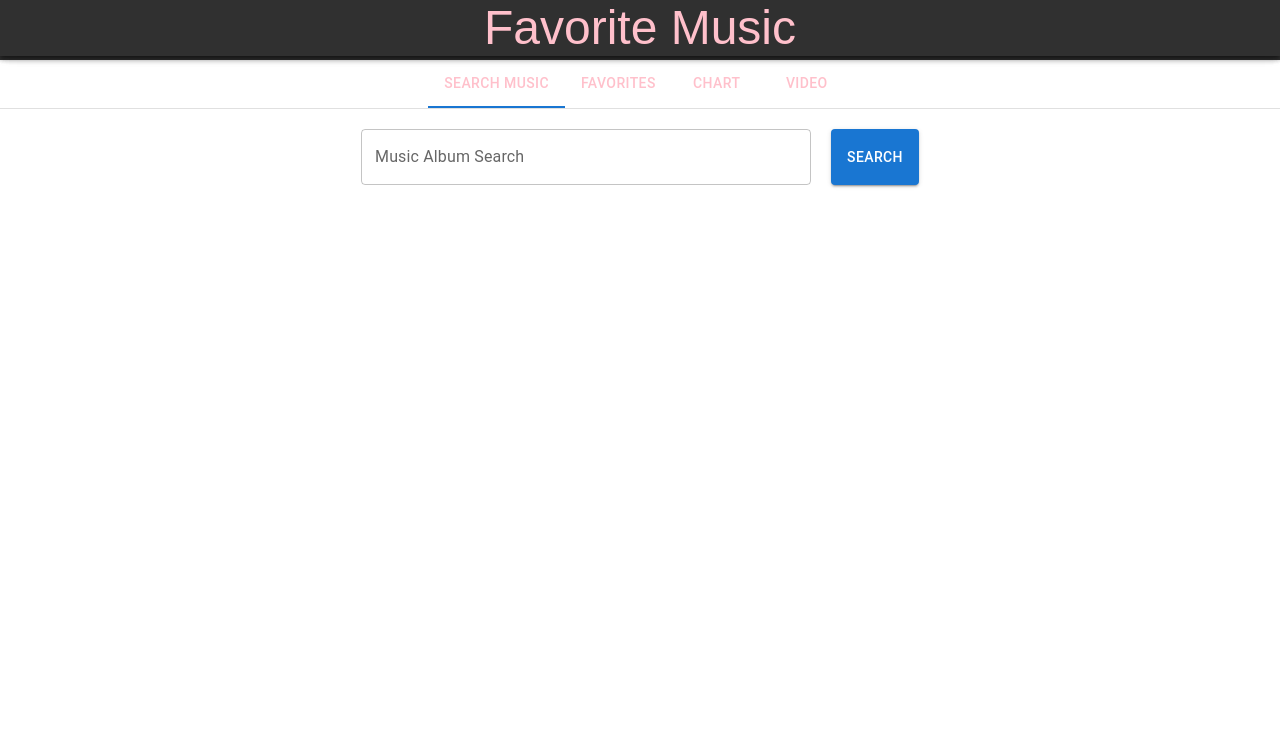
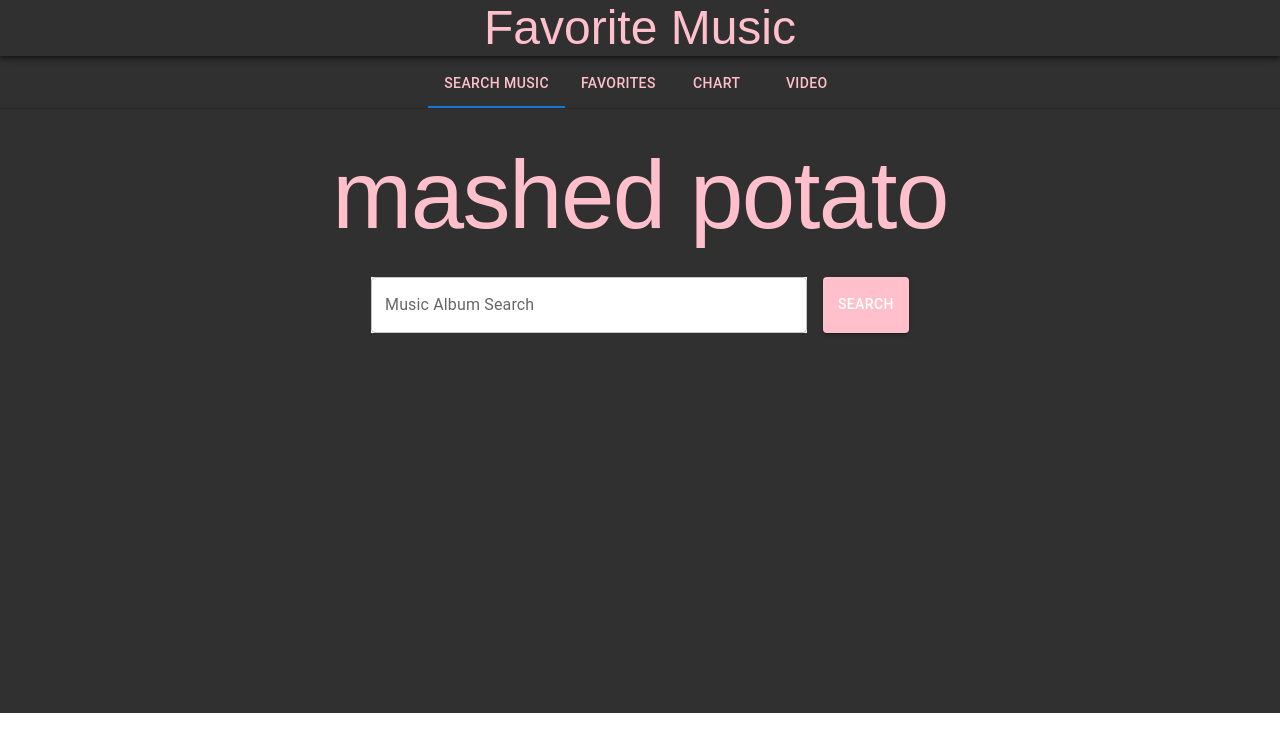
Before and after one commit to Yurim222/MyFav, a React app: page / in a window 1280 px wide. Shown: the top 752 px of the page. Built offline with nearby package versions, Linux system fonts and the light colour scheme; the HTML template or start-up script is replaced by a standard one.

Commit message:
eunjeong css update

```diff
--- a/src/App.js
+++ b/src/App.js
@@ -2,7 +2,6 @@ import React, { Component } from 'react';
 import {Box, Tabs, Tab, Typography, AppBar, CssBaseline} from '@mui/material';
 import SearchPage from './SearchPage';
 import Youtube from './Youtube';
-
 import Secondtab from './Secondtab';
 import Chart from './Chart';
 import chart_list from './data';
@@ -16,16 +15,17 @@ export default function App () {
     }
 
     return (
+        <div style= {{ backgroundColor : "#303030", minHeight : "713px"}}>
         <React.Fragment>
             <CssBaseline/>
             <AppBar position="fixed">
-                <Typography align="center" variant="h3" color="inherit">Favorite Music</Typography>
+            <Typography align="center" variant="h3" color="inherit">Favorite Music</Typography>
             </AppBar>
             <AppBar position="fixed" style={{backgroundColor : "#303030", outlineColor:"#303030"}}>
                 <Typography align="center" variant="h3" color="pink" style={{fontFamily :"fantasy"}}>Favorite Music</Typography>
             </AppBar>
             <div style={{height: 60, width: '100%', backgroundColor : "#303030"}}></div>
-            <Box sx={{ borderBottom: 1, borderColor: 'divider'}}>
+            <Box sx={{ borderBottom: 1, borderColor: 'divider', backgroundColor : "#303030"}}>
                 <Tabs value={currentTab} onChange={handleTabChange} aria-label="basic tabs" centered >
                   <Tab label="Search Music" value={0} style={{color: "pink"}}/>
                   <Tab label="Favorites" value={1} style={{color: "pink"}}/>
@@ -40,5 +40,6 @@ export default function App () {
             { currentTab == 3 && <Youtube urlid = "ptfbkgbiitM"/>}
 
         </React.Fragment>
+        </div>
     )
 }
--- a/src/Chart.js
+++ b/src/Chart.js
@@ -1,17 +1,35 @@
 import React from 'react';
 import {Card, CardContent, Typography, CardActions, IconButton} from '@mui/material';
 import {Favorite, FavoriteBorder} from '@mui/icons-material';
+import SnackMsg from './SnackMsg';
+import {useStore} from "../src/model/Store"
 
 
 
 export default function Chart ({list}) {
     const [likes, setLikes] = React.useState({});
+    const [snackState, setSnackState] = React.useState({open : false, msg : ''})
 
-const toggleFavorite = (id) => () => {
-    setLikes({...likes, [id] : !likes[id]});
-}
+    const toggleFavorite = (id, name) => {
+
+        setLikes({...likes, [id] : !likes[id]});
+        setSnackState({...snackState, open : true, msg : `${name} is added` })
+    }
+
+    const handleSnackbarClose = (event, reason) => {
+        if (reason === 'clickaway') {
+            return;
+        }
+
+        setSnackState({open : false, msg : ''});
+    }
+
+    const {likelist,add} = useStore();
+
     return (
         <div style={{backgroundColor : "#303030", outlineColor:"pink"}}>
+        <Typography variant='h2' style={{ marginTop : '2%', marginBottom : '2%', fontFamily :"fantasy"}} color="pink" align="center">
+                    Billboard 200</Typography>
             {list.data.map(item => {
                 return (
                 <Card style={{backgroundColor:"#303030"}}>
@@ -24,15 +42,12 @@ const toggleFavorite = (id) => () => {
                         <Typography variant="subtitle1" color="white"> {item.name}</Typography>
                         <Typography variant="subtitle2" color="white"> {item.artist}</Typography>
                         </div>
-                        <CardActions>
-                        <IconButton  onClick={toggleFavorite(item.rank)} style = {{color : "pink"}}>
-                            {(likes[item.rank] === true) ?
-                                <Favorite /> : <FavoriteBorder /> }
-                        </IconButton>
-                    </CardActions>
                         </CardContent>
-                </Card>)
+                </Card>
+                )
             })}
+            <SnackMsg open = {snackState.open} message={snackState.msg}
+                onClose={handleSnackbarClose}/>
         </div>
     );
 }
--- a/src/MusicList.js
+++ b/src/MusicList.js
@@ -16,6 +16,7 @@ const styles = {
         marginBottom : "20pt",
         marginLeft : 'auto',
         marginRight : 'auto',
+        backgroundColor : "white",
     },
 };
 
@@ -54,11 +55,10 @@ export default function MusicList ({list}) {
                 <Card sx={styles.card} key={item.collectionId}>
                   <CardContent style={{display:"flex", flexDirection: "row"}}>
                     <img className = "artwork" src = {item.artworkUrl100} width= "70px" height="70px" style={{marginRight:"3%", justifyContent:"left"}}/>
-                    <div style={{justifyContent:"center"}}>
+                    <div style={{justifyContent:"center", width : 600}}>
+                        <Typography variant="subtitle1"> {item.collectionCensoredName}</Typography>
                         <Typography variant="subtitle2"> {item.artistName}</Typography>
-                        <Typography variant="subtitle1"> {item.collectionCensoredName}</Typography>
                     </div>
-                    </CardContent>
                     <CardActions>
                         <IconButton  onClick={()=>{
                                 toggleFavorite(item.collectionId, item.collectionName);
@@ -69,7 +69,7 @@ export default function MusicList ({list}) {
                                 <Favorite /> : <FavoriteBorder /> }
                         </IconButton>
                     </CardActions>
-
+                    </CardContent>
                 </Card>)
             })}
             <SnackMsg open = {snackState.open} message={snackState.msg}
--- a/src/SearchPage.js
+++ b/src/SearchPage.js
@@ -1,9 +1,18 @@
 import React from 'react';
-import {Button, TextField} from '@mui/material';
+import {Button, TextField, Typography} from '@mui/material';
 import MusicList from './MusicList';
 
 export default function SearchPage ({list, onSearch}) {
     const [searchWord, setSearchWord] = React.useState('');
+
+    const styles = {
+        btn: {
+            backgroundColor : "pink",
+            paddingColor : "#303030",
+
+
+        },
+    };
 
     const handleSearch = (event) => {
         event.preventDefault();
@@ -24,14 +33,19 @@ export default function SearchPage ({list, onSearch}) {
     return (
         <React.Fragment>
 
-            <form style={{display: 'flex', marginTop : 20, marginBottom : 15}}>
-                <div style={{display : 'flex', marginLeft : 'auto', marginRight : 'auto',}}>
-                    <TextField variant="outlined" label="Music Album Search" type="search" style={{width : 450}}
+            <form style={{display: 'flex', flexDirection: "column", marginTop : "30px", marginBottom : "25px", backgroundColor : "#303030"}}>
+            <div>
+                <Typography variant='h1' style={{ marginBottom : '2%', fontFamily :"fantasy"}} color="pink" align="center">
+                    		mashed potato</Typography>
+            </div>
+            <div style={{display : 'flex', marginLeft : 'auto', marginRight : 'auto', marginBottom:'3%', backgroundColor : "#303030"}}>
+                    <TextField variant="outlined" label="Music Album Search" type="search" style={{width : 450, backgroundColor : "white", marginRight : "3%", color:"pink"}}
                         onChange={handleSearchTextChange} value={searchWord}>
                     </TextField>
                     <Button variant="contained" color="primary"
                         type="submit" onClick={handleSearch}
-                        style={{marginLeft : 20}}>
+                        sx={styles.btn}
+                        >
                         Search
                     </Button>
                 </div>
--- a/src/Secondtab.js
+++ b/src/Secondtab.js
@@ -48,8 +48,9 @@ export default function Secondtab() {
   useEffect(()=>{
     console.log("likelist",likelist.map(v=>v))
   },[likelist])
-  return (
-    <>
+  return (<div>
+    <Typography variant='h2' style={{ marginTop : '2%', marginBottom : '2%', fontFamily :"fantasy"}} color="pink" align="center">
+    likes</Typography>
       {likelist.map((v)=>{
         return(
           <Card sx={styles.card} key={v.collectionId}>
@@ -74,7 +75,7 @@ export default function Secondtab() {
       })}
       <SnackMsg open = {snackState.open} message={snackState.msg}
                 onClose={handleSnackbarClose}/>
-    </>
+    </div>
   );
 }
 
--- a/src/Youtube.js
+++ b/src/Youtube.js
@@ -55,22 +55,35 @@ export default function Youtube(){
         console.log(button);
     }
 
+    const styles = {
+        btn : {
+            padding:"0px",
+            border:"0px",
+            width:200,
+            height:200,
+            margin :"1.5%"
+        },
+        img : {
+            width:200,
+            height:200,
+        }
+    };
 
     return(
-        <div align = "center">
-            <h1><IoHeartCircleOutline/> {name}님의 플레이리스트 </h1>
-            <h1>click !</h1>
-            <VscTriangleDown/>
+        <div align = "center" style={{backgroundColor:"#303030"}}>
+            <h1 style={{color :"pink"}}><IoHeartCircleOutline color="pink"/> {name}님의 플레이리스트 </h1>
+            <h1 style={{color :"pink"}}>click !</h1>
+            <VscTriangleDown color="pink"/>
             <div align = "center">
-            <div><button onClick = {onClickHandler1}><img src = "../img/momento.png" style ={{width:200, height:200}}/></button>
-            <button onClick = {onClickHandler2}><img src = "../img/heartiz.png" style ={{width:200, height:200}}/></button>
-            <button onClick = {onClickHandler3}><img src = "../img/everyletter.png" style ={{width:200, height:200}}/></button></div>
-            <div><button onClick = {onClickHandler4}><img src = "../img/4only.png" style ={{width:200, height:200}}/></button>
-            <button onClick = {onClickHandler5}><img src = "../img/savage.png" style ={{width:200, height:200}}/></button>
-            <button onClick = {onClickHandler6}><img src = "../img/newplant.png" style ={{width:200, height:200}}/></button></div>
+            <div><button onClick = {onClickHandler1} style={styles.btn}><img src = "../img/momento.png" style ={styles.img}/></button>
+            <button onClick = {onClickHandler2} style={styles.btn}><img src = "../img/heartiz.png" style ={styles.img}/></button>
+            <button onClick = {onClickHandler3} style={styles.btn}><img src = "../img/everyletter.png" style ={styles.img}/></button></div>
+            <div><button onClick = {onClickHandler4} style={styles.btn}><img src = "../img/4only.png" style ={styles.img}/></button>
+            <button onClick = {onClickHandler5} style={styles.btn}><img src = "../img/savage.png" style ={styles.img}/></button>
+            <button onClick = {onClickHandler6} style={styles.btn}><img src = "../img/newplant.png" style ={styles.img}/></button></div>
             </div>
-            <h1><BsBookmarkHeartFill/></h1>
-            <h1>videos</h1>
+            <h1><BsBookmarkHeartFill style={{color :"pink"}}/></h1>
+            <h1 style={{color :"pink"}}>videos</h1>
             <div align = "center">
                 <ReactPlayer
                 className = "player"
@@ -79,9 +92,9 @@ export default function Youtube(){
                 muted = {true}
                 controls = {true}
                 />
-                <h3>탭 이동 후 음악 재생 됩니다</h3>
-                <IoLogoOctocat/>
-                <h5>@mashedpotato.2022_ajou_summercoding</h5>
+                <h3 style={{color :"pink"}}>탭 이동 후 음악 재생 됩니다</h3>
+                <IoLogoOctocat color="pink"/>
+                <h5 style={{color :"pink"}}>@mashedpotato.2022_ajou_summercoding</h5>
             </div>
             </div>
         )
```
